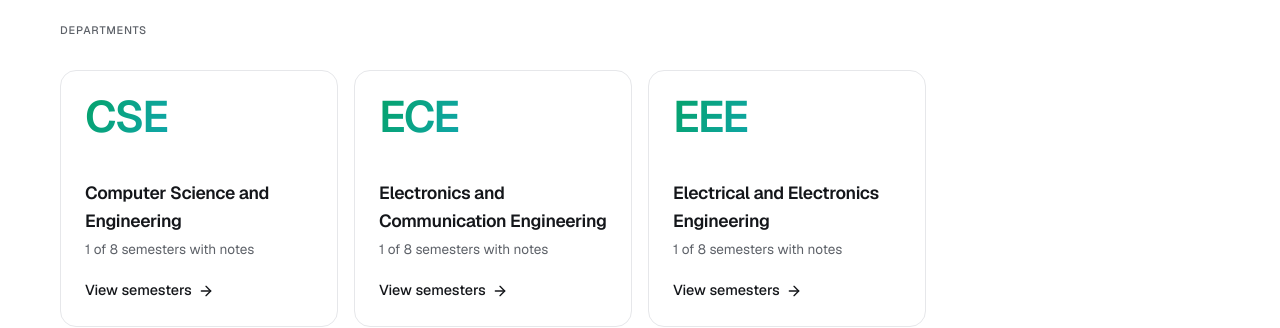
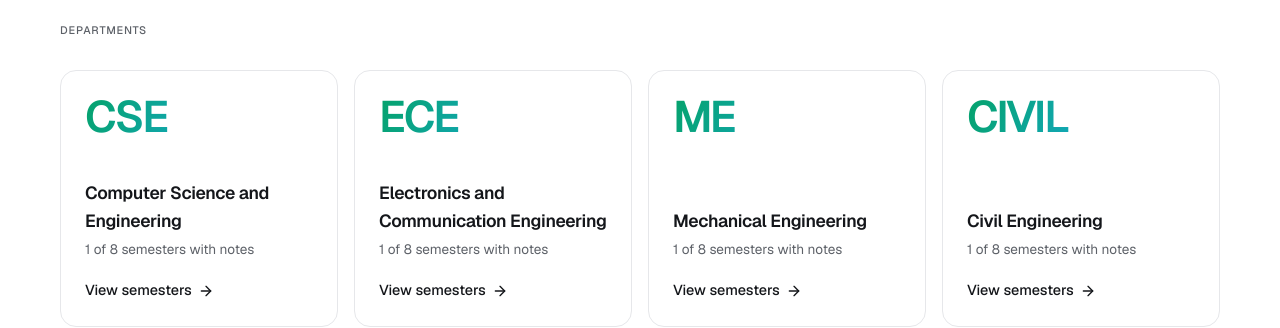
Before and after one commit to udsfgecw/website, a React (Vite) app: page /notes in a window 1280 px wide. Shown: the part 485-813 px from the top of the page. Built offline with nearby package versions, Linux system fonts and the light colour scheme; no server answers.

Commit message:
Add shared first semester subjects across branches

```diff
--- a/src/data/notes.ts
+++ b/src/data/notes.ts
@@ -89,6 +89,14 @@ const sharedS1Subjects = (branchId: string): SubjectNotes[] => [
     })),
   },
   {
+    name: "Engineering Graphics",
+    course: "Engineering Graphics and Computer Aided Drawing",
+    code: "GMEST103",
+    syllabusHref: `/notes/${branchId}/s1/graphics/syllabus`,
+    href: `/notes/${branchId}/s1/graphics`,
+    modules: [],
+  },
+  {
     name: "Electrical and Electronics Engineering",
     course: "Introduction to Electrical and Electronics Engineering",
     code: "GXEST104",
@@ -106,7 +114,11 @@ const sharedS1Subjects = (branchId: string): SubjectNotes[] => [
   },
 ];
 
-const sharedBranch = (id: "ece" | "eee", name: string, short: "ECE" | "EEE"): Branch => ({
+const sharedBranch = (
+  id: "ece" | "eee" | "me" | "civil",
+  name: string,
+  short: "ECE" | "EEE" | "ME" | "CIVIL",
+): Branch => ({
   id,
   name,
   short,
@@ -194,5 +206,7 @@ export const NOTES_CATALOGUE: readonly Branch[] = [
     ],
   },
   sharedBranch("ece", "Electronics and Communication Engineering", "ECE"),
+  sharedBranch("me", "Mechanical Engineering", "ME"),
+  sharedBranch("civil", "Civil Engineering", "CIVIL"),
   sharedBranch("eee", "Electrical and Electronics Engineering", "EEE"),
 ];
```
